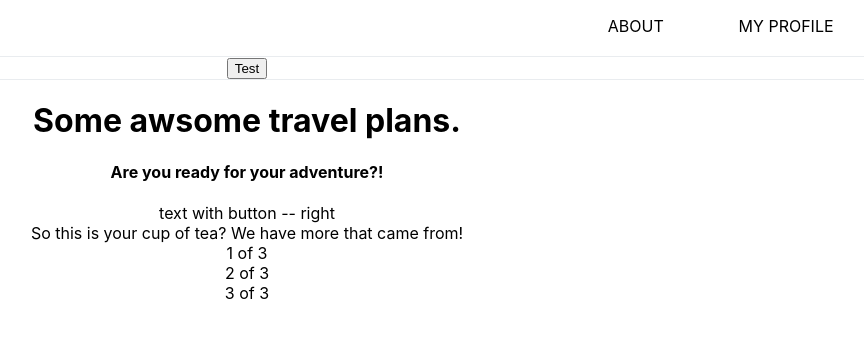
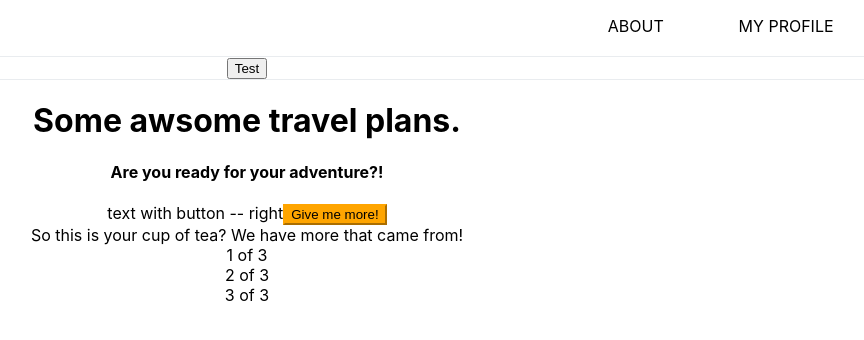
Before and after one commit to michelle-tl/FreeBee, a React (Create React App) app in the folder client/: page / in a window 1280 px wide. Both pictures are taken after typing "Sample", "Sample" into the empty fields and a click on the button "Explore". Shown: the top 340 px of the page, without its empty margins (393-1257 px from the left). Built offline with nearby package versions, Linux system fonts and the light colour scheme; no server answers.

Commit message:
added text boxes

```diff
--- a/client/src/App.css
+++ b/client/src/App.css
@@ -36,6 +36,6 @@
   border-color: #FFA500 !important;
 }
 
-.more-alternatives-component{
-    float: right;
+.alight-content-center{
+    align-content: center;
 }
--- a/client/src/PlansPage.js
+++ b/client/src/PlansPage.js
@@ -23,8 +23,8 @@ const Page_2 = (props) => {
          const data = {from:'Stockholm', to:'Gothenburg'};
          const res = await axios.post(initUrl, data)
 
-         //const res_plans = res.data.plans;
-         console.log(res.data);
+         const res_plans = res.data.plans;
+         console.log(res_plans);
          //setPlans({ res_plans });
      };
        fetchData();
@@ -36,10 +36,10 @@ console.log(plans);
       <div class="plans-container">
         <SearchQueries></SearchQueries>
         <Container>
-          <Row>
+          <Row className='primar-color'>
             <h1>Some awsome travel plans.</h1>
           </Row>
-          <Row>
+          <Row >
             <h4>Are you ready for your adventure?!</h4>
           </Row>
           <Row>
@@ -56,12 +56,13 @@ console.log(plans);
         </Container>
       </div>
   )
-
 }
 
 const NewSearchComponent = () =>{
     return(
-    <div>text with button -- right</div>
+    <div className='ml-auto mr-3'>text with button -- right
+    <Button className='button-primary-color'>Give me more!</Button>
+    </div>
     )
 }
 /*
```
